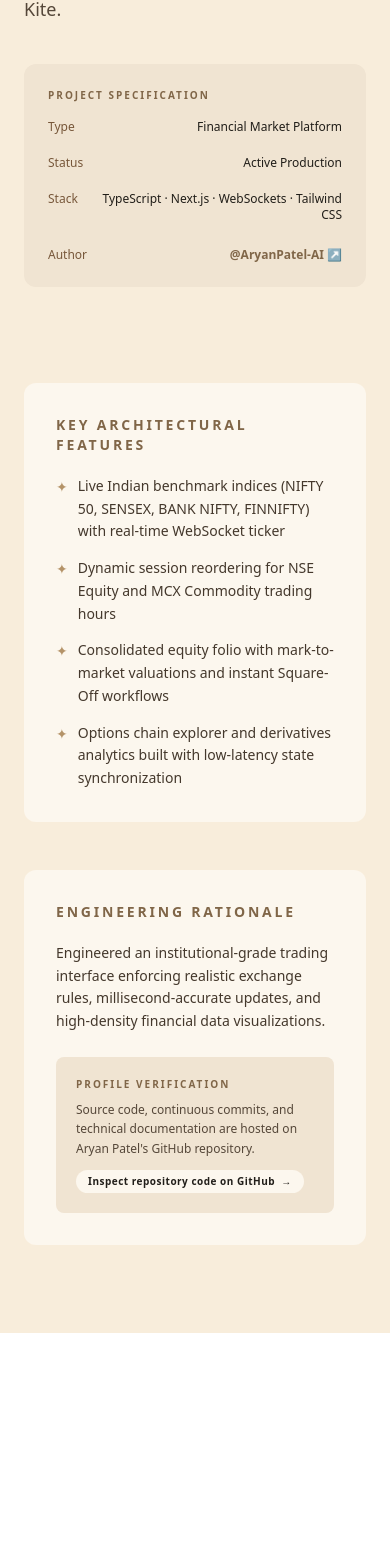
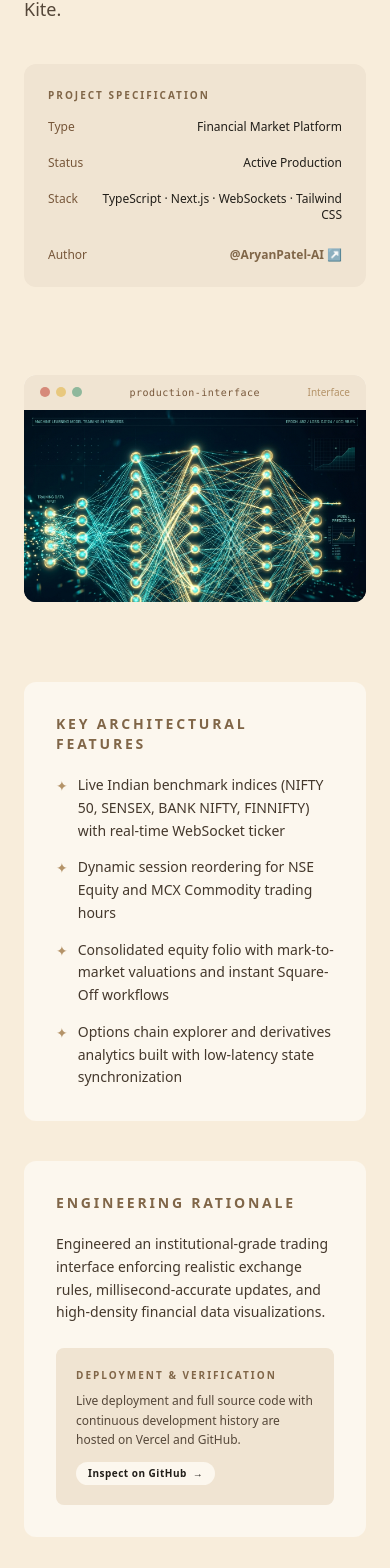
Before and after one commit to AryanPatel-AI/portfolio, a Next.js app: page /work/tradesphere in a window 390 px wide. Shown: the part 425-1993 px from the top of the page. Before the commit the page ends 1758 px from the top, so only its background shows below. Built offline with nearby package versions, Linux system fonts and the light colour scheme; no server answers; a web font is replaced by a local one.

Commit message:
feat(work): add Scribe speech-to-text project details and live demo links

```diff
--- a/src/app/work/WorkClient.tsx
+++ b/src/app/work/WorkClient.tsx
@@ -55,13 +55,14 @@ export default function WorkPage() {
     {
       id: "speech-to-text-ai",
       title: "Speech-to-Text AI Assistant",
-      category: "Deep Learning · Hugging Face",
-      previewUrl: "huggingface.co/spaces/speech-ai",
-      image: "/images/projects/project-ai.jpg",
-      desc: "Dockerized audio intelligence pipeline and conversational assistant deployed on Hugging Face Spaces for real-time speech processing.",
-      stack: ["Docker", "Python", "PyTorch", "Hugging Face"],
+      category: "Speech AI · Scribe Platform",
+      previewUrl: "speech-to-text-ai-three.vercel.app",
+      liveUrl: "https://speech-to-text-ai-three.vercel.app/",
+      image: "/images/projects/speech-to-text.png",
+      desc: "Clean, minimal, and futuristic AI speech-to-text transcription platform (Scribe by Patel & Co.) converting live voice input and audio files into accurate real-time transcriptions.",
+      stack: ["Python Flask", "Web Speech API", "Vercel", "Speech AI"],
       tag: "AI & ML",
-      githubUrl: "https://github.com/AryanPatel-AI",
+      githubUrl: "https://github.com/AryanPatel-AI/Speech-to-Text-Assistant",
     },
     {
       id: "face-recognition",
@@ -281,9 +282,21 @@ export default function WorkPage() {
                     <span className="w-2.5 h-2.5 rounded-full bg-[#e8c87e]" />
                     <span className="w-2.5 h-2.5 rounded-full bg-[#8fb89c]" />
                   </div>
+                  {p.liveUrl ? (
+                    <a
+                      href={p.liveUrl}
+                      target="_blank"
+                      rel="noopener noreferrer"
+                      className="text-[10px] tracking-wider text-[#77573a] hover:text-[#211e19] font-mono hover:underline inline-flex items-center gap-1 transition-colors"
+                    >
+                      <span>{p.previewUrl}</span>
+                      <span className="text-[9px]">↗</span>
+                    </a>
+                  ) : (
                     <span className="text-[10px] tracking-wider text-[#77573a] font-mono">
                       {p.previewUrl}
                     </span>
+                  )}
                   <span className="text-[10px] text-[#b49368]">HTTPS</span>
                 </div>
 
@@ -325,14 +338,27 @@ export default function WorkPage() {
               </div>
 
               {/* Bottom Action Links */}
-              <div className="px-6 py-4 bg-[#f7eedf] border-t border-[rgba(91,68,43,0.15)] flex items-center justify-between gap-3">
+              <div className="px-5 py-4 bg-[#f7eedf] border-t border-[rgba(91,68,43,0.15)] flex flex-wrap items-center justify-between gap-2">
                 <Link
                   href={`/work/${p.id}`}
                   className="px-3 py-1 rounded-full border border-[rgba(91,68,43,0.3)] bg-[#fcf7ee] !text-[#211e19] text-[10px] font-semibold tracking-wider hover:bg-[#211e19] hover:!text-[#f8eddb] hover:border-[#211e19] transition-all duration-200 shadow-2xs inline-flex items-center gap-1.5"
                 >
-                  <span>Architecture &amp; Case Study</span>
+                  <span>Case Study</span>
                   <span>→</span>
                 </Link>
+                <div className="flex items-center gap-2">
+                  {p.liveUrl && (
+                    <a
+                      href={p.liveUrl}
+                      target="_blank"
+                      rel="noopener noreferrer"
+                      className="px-3 py-1 rounded-full border border-[#211e19] bg-[#211e19] !text-[#f8eddb] text-[10px] font-semibold tracking-wider hover:bg-[#433527] hover:border-[#433527] transition-all duration-200 shadow-2xs inline-flex items-center gap-1"
+                      aria-label={`Visit live demo for ${p.title}`}
+                    >
+                      <span>Live Demo</span>
+                      <span>↗</span>
+                    </a>
+                  )}
                   <a
                     href={p.githubUrl}
                     target="_blank"
@@ -343,6 +369,7 @@ export default function WorkPage() {
                     <span>GitHub</span>
                     <span>↗</span>
                   </a>
+                </div>
               </div>
             </div>
           ))}
--- a/src/app/work/[slug]/page.tsx
+++ b/src/app/work/[slug]/page.tsx
@@ -1,4 +1,5 @@
 import Link from "next/link";
+import Image from "next/image";
 import type { Metadata } from "next";
 
 interface ProjectData {
@@ -11,6 +12,8 @@ interface ProjectData {
   features: string[];
   objective: string;
   githubUrl: string;
+  liveUrl?: string;
+  image?: string;
 }
 
 const PROJECTS_MAP: Record<string, ProjectData> = {
@@ -31,6 +34,7 @@ const PROJECTS_MAP: Record<string, ProjectData> = {
     objective:
       "Engineered an institutional-grade trading interface enforcing realistic exchange rules, millisecond-accurate updates, and high-density financial data visualizations.",
     githubUrl: "https://github.com/AryanPatel-AI/TradeSphere",
+    image: "/images/projects/project-ml.jpg",
   },
   vyro: {
     title: "VYRO",
@@ -49,6 +53,7 @@ const PROJECTS_MAP: Record<string, ProjectData> = {
     objective:
       "Transforming fragmented social media management by placing agentic AI models directly into the creator's creative and operational loop.",
     githubUrl: "https://github.com/AryanPatel-AI/VYRO",
+    image: "/images/projects/project-ai.jpg",
   },
   "ai-translator": {
     title: "Live AI Translator PWA",
@@ -67,24 +72,27 @@ const PROJECTS_MAP: Record<string, ProjectData> = {
     objective:
       "Breaking linguistic barriers through a zero-cost serverless architecture accessible instantly on any mobile or desktop browser without app store friction.",
     githubUrl: "https://github.com/AryanPatel-AI/aitranslator-webapp",
+    image: "/images/projects/project-gaming.jpg",
   },
   "speech-to-text-ai": {
-    title: "Speech-to-Text AI Assistant",
-    category: "DEEP LEARNING · HUGGING FACE SPACES",
-    type: "AI Model Microservice",
-    status: "Deployed on Hugging Face",
-    tech: "Docker · Python · PyTorch · Hugging Face SDK",
+    title: "Speech-to-Text AI Assistant (Scribe)",
+    category: "SPEECH AI & NLP · VERCEL PRODUCTION",
+    type: "AI Transcription Web Platform",
+    status: "Live in Production",
+    tech: "Python Flask · Web Speech API · Deep Audio AI · Vercel",
     summary:
-      "Containerized audio processing service leveraging deep speech recognition models to transcribe raw acoustics into punctuated, structured text streams.",
+      "A clean, minimal, and futuristic AI-powered speech-to-text assistant (Scribe by Patel & Co.) that converts spoken audio and recordings into accurate real-time transcriptions online.",
     features: [
-      "Dockerized container pipeline deployed on Hugging Face Spaces for 24/7 availability",
-      "Acoustic noise filtering and multi-speaker transcription tolerance",
-      "API endpoints optimized for programmatic agentic querying and voice assistant integration",
-      "Fast inference optimization with quantised weights for CPU/GPU instances",
+      "Instant Speech-to-Text transcription with real-time audio capture and high-accuracy parsing",
+      "Upload audio files or record voice dynamically with ambient noise handling",
+      "Futuristic dark-mode UI with fluid aurora background dynamics and typing text effects",
+      "History management for past transcription sessions and exportable text outputs",
     ],
     objective:
-      "Providing a resilient, open-source audio understanding endpoint for multi-agent workflows and accessibility-first applications.",
-    githubUrl: "https://github.com/AryanPatel-AI",
+      "Engineered an intuitive, distraction-free voice intelligence platform bridging real-time acoustics and textual cognition for creators, students, and professionals.",
+    githubUrl: "https://github.com/AryanPatel-AI/Speech-to-Text-Assistant",
+    liveUrl: "https://speech-to-text-ai-three.vercel.app/",
+    image: "/images/projects/speech-to-text.png",
   },
   "face-recognition": {
     title: "Neural Biometric Vision",
@@ -103,6 +111,7 @@ const PROJECTS_MAP: Record<string, ProjectData> = {
     objective:
       "Exploring foundational computer vision mechanics and high-performance tensor transformations for real-time security and presence verification.",
     githubUrl: "https://github.com/AryanPatel-AI/FaceRecognition",
+    image: "/images/projects/project-ml.jpg",
   },
   "ai-event-organiser": {
     title: "Full-Stack AI Event Organiser",
@@ -121,6 +130,7 @@ const PROJECTS_MAP: Record<string, ProjectData> = {
     objective:
       "Demonstrating end-to-end full stack competence by synthesizing reactive backend sync, rock-solid security, and modern UI engineering.",
     githubUrl: "https://github.com/AryanPatel-AI/ai-event-organiser",
+    image: "/images/projects/ai-event-hero.png",
   },
 };
 
@@ -232,7 +242,7 @@ export default async function ProjectDetailPage({
 
       {/* Main Container */}
       <main className="max-w-6xl mx-auto px-6 sm:px-10 py-10 sm:py-14">
-        {/* Back Link & GitHub button */}
+        {/* Back Link & GitHub / Live Demo buttons */}
         <div className="flex items-center justify-between mb-8">
           <Link
             href="/work"
@@ -242,6 +252,18 @@ export default async function ProjectDetailPage({
             <span>BACK TO WORK</span>
           </Link>
 
+          <div className="flex items-center gap-2.5">
+            {project.liveUrl && (
+              <a
+                href={project.liveUrl}
+                target="_blank"
+                rel="noopener noreferrer"
+                className="px-3.5 py-1 rounded-full border border-[#211e19] bg-[#211e19] !text-[#f8eddb] text-[10px] font-semibold tracking-wider hover:bg-[#433527] hover:border-[#433527] transition-all duration-200 shadow-2xs inline-flex items-center gap-1.5"
+              >
+                <span>Launch Live App</span>
+                <span>↗</span>
+              </a>
+            )}
             <a
               href={project.githubUrl}
               target="_blank"
@@ -251,6 +273,7 @@ export default async function ProjectDetailPage({
               <span>View on GitHub</span>
               <span>↗</span>
             </a>
+          </div>
         </div>
 
         {/* Project Header */}
@@ -285,6 +308,19 @@ export default async function ProjectDetailPage({
                 <span className="text-[#77573a]">Stack</span>
                 <span className="text-[#211e19] font-medium text-right ml-4">{project.tech}</span>
               </div>
+              {project.liveUrl && (
+                <div className="flex justify-between border-b border-[rgba(91,68,43,0.15)] pb-2">
+                  <span className="text-[#77573a]">Live Link</span>
+                  <a
+                    href={project.liveUrl}
+                    target="_blank"
+                    rel="noopener noreferrer"
+                    className="text-[#806648] font-semibold hover:text-[#211e19] transition-colors truncate max-w-[200px]"
+                  >
+                    Launch Demo ↗
+                  </a>
+                </div>
+              )}
               <div className="flex justify-between pt-1">
                 <span className="text-[#77573a]">Author</span>
                 <a
@@ -300,8 +336,47 @@ export default async function ProjectDetailPage({
           </div>
         </div>
 
+        {/* Live Interface Preview Banner */}
+        {project.image && (
+          <div className="my-10 bg-[#fcf7ee] border border-[rgba(91,68,43,0.18)] rounded-xl overflow-hidden shadow-xs">
+            <div className="px-4 py-2.5 bg-[#f0e4d2] border-b border-[rgba(91,68,43,0.15)] flex items-center justify-between">
+              <div className="flex items-center gap-1.5">
+                <span className="w-2.5 h-2.5 rounded-full bg-[#d68a7a]" />
+                <span className="w-2.5 h-2.5 rounded-full bg-[#e8c87e]" />
+                <span className="w-2.5 h-2.5 rounded-full bg-[#8fb89c]" />
+              </div>
+              <span className="text-[10px] tracking-wider text-[#77573a] font-mono">
+                {project.liveUrl ? project.liveUrl.replace(/^https?:\/\//, "").replace(/\/$/, "") : "production-interface"}
+              </span>
+              {project.liveUrl ? (
+                <a
+                  href={project.liveUrl}
+                  target="_blank"
+                  rel="noopener noreferrer"
+                  className="text-[10px] text-[#806648] font-semibold hover:text-[#211e19] transition-colors inline-flex items-center gap-1"
+                >
+                  <span>Open Live App</span>
+                  <span>↗</span>
+                </a>
+              ) : (
+                <span className="text-[10px] text-[#b49368]">Interface</span>
+              )}
+            </div>
+            <div className="relative aspect-16/9 w-full bg-[#121217]">
+              <Image
+                src={project.image}
+                alt={`${project.title} Interface Preview`}
+                fill
+                sizes="(max-width: 1200px) 100vw, 1200px"
+                className="object-cover object-top"
+                priority
+              />
+            </div>
+          </div>
+        )}
+
         {/* Key Features & Details */}
-        <div className="py-12 grid grid-cols-1 md:grid-cols-2 gap-12">
+        <div className="py-10 grid grid-cols-1 md:grid-cols-2 gap-10">
           <div className="bg-[#fcf7ee] p-8 border border-[rgba(91,68,43,0.18)] rounded-xl shadow-xs">
             <h3 className="text-sm font-semibold tracking-[0.2em] text-[#806648] uppercase mb-5">
               Key Architectural Features
@@ -328,20 +403,33 @@ export default async function ProjectDetailPage({
 
             <div className="p-5 border border-[rgba(91,68,43,0.18)] bg-[#f0e4d2] rounded-lg">
               <span className="text-[10px] tracking-[0.2em] text-[#806648] uppercase block mb-2 font-semibold">
-                Profile Verification
+                Deployment &amp; Verification
               </span>
               <p className="text-xs text-[#554739] leading-relaxed">
-                Source code, continuous commits, and technical documentation are hosted on Aryan Patel&apos;s GitHub repository.
+                Live deployment and full source code with continuous development history are hosted on Vercel and GitHub.
               </p>
+              <div className="mt-3 flex flex-wrap items-center gap-2">
+                {project.liveUrl && (
+                  <a
+                    href={project.liveUrl}
+                    target="_blank"
+                    rel="noopener noreferrer"
+                    className="px-3 py-1 rounded-full border border-[#211e19] bg-[#211e19] !text-[#f8eddb] text-[10px] font-semibold tracking-wider hover:bg-[#433527] hover:border-[#433527] transition-all duration-200 shadow-2xs inline-flex items-center gap-1.5"
+                  >
+                    <span>Launch Live App</span>
+                    <span>↗</span>
+                  </a>
+                )}
                 <a
                   href={project.githubUrl}
                   target="_blank"
                   rel="noopener noreferrer"
-                className="mt-3 px-3 py-1 rounded-full border border-[rgba(91,68,43,0.3)] bg-[#fcf7ee] !text-[#211e19] text-[10px] font-semibold tracking-wider hover:bg-[#211e19] hover:!text-[#f8eddb] hover:border-[#211e19] transition-all duration-200 shadow-2xs inline-flex items-center gap-1.5"
+                  className="px-3 py-1 rounded-full border border-[rgba(91,68,43,0.3)] bg-[#fcf7ee] !text-[#211e19] text-[10px] font-semibold tracking-wider hover:bg-[#211e19] hover:!text-[#f8eddb] hover:border-[#211e19] transition-all duration-200 shadow-2xs inline-flex items-center gap-1.5"
                 >
-                <span>Inspect repository code on GitHub</span>
+                  <span>Inspect on GitHub</span>
                   <span>→</span>
                 </a>
+              </div>
             </div>
           </div>
         </div>
```
Lines whose indentation alone changed are shown as unchanged.
